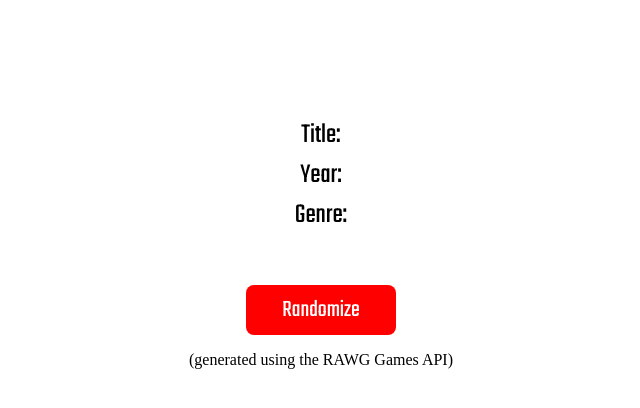
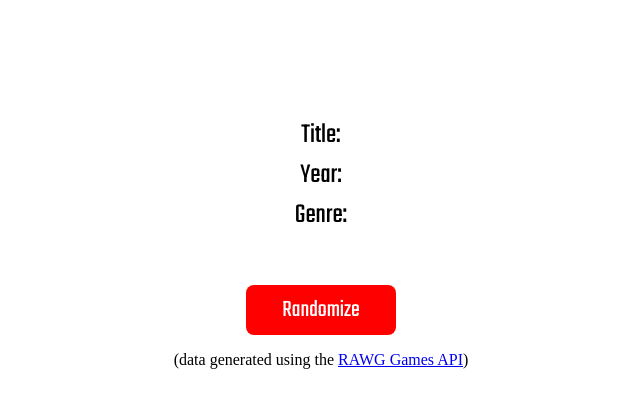
Before and after one commit to trautfish/snes-randomizer, a plain HTML site: page index.html in a window 1280 px wide. Shown: the part 128-536 px from the top of the page, without its empty margins (319-959 px from the left). Drawn offline with Linux system fonts and the light colour scheme; no server answers.

Commit message:
RAWG API Link

```diff
--- a/index.html
+++ b/index.html
@@ -41,7 +41,7 @@
       Randomize
    </button>
 
-    <p>(generated using the RAWG Games API)</p>
+   <p>(data generated using the <a href="https://rawg.io/apidocs">RAWG Games API</a>)</p>
    <script src="scripts.js"></script>
 </body>
 
```
Lines whose indentation alone changed are shown as unchanged.
